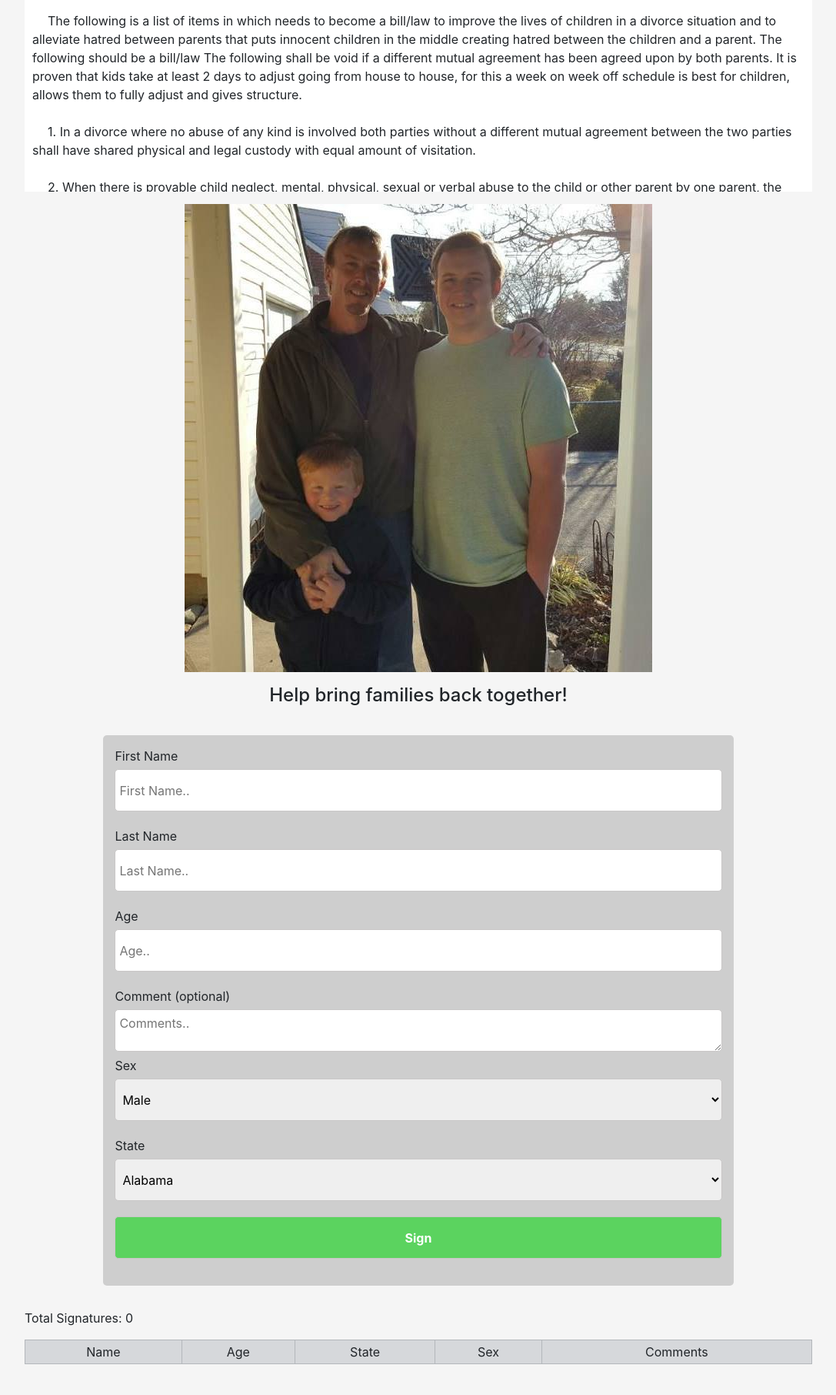
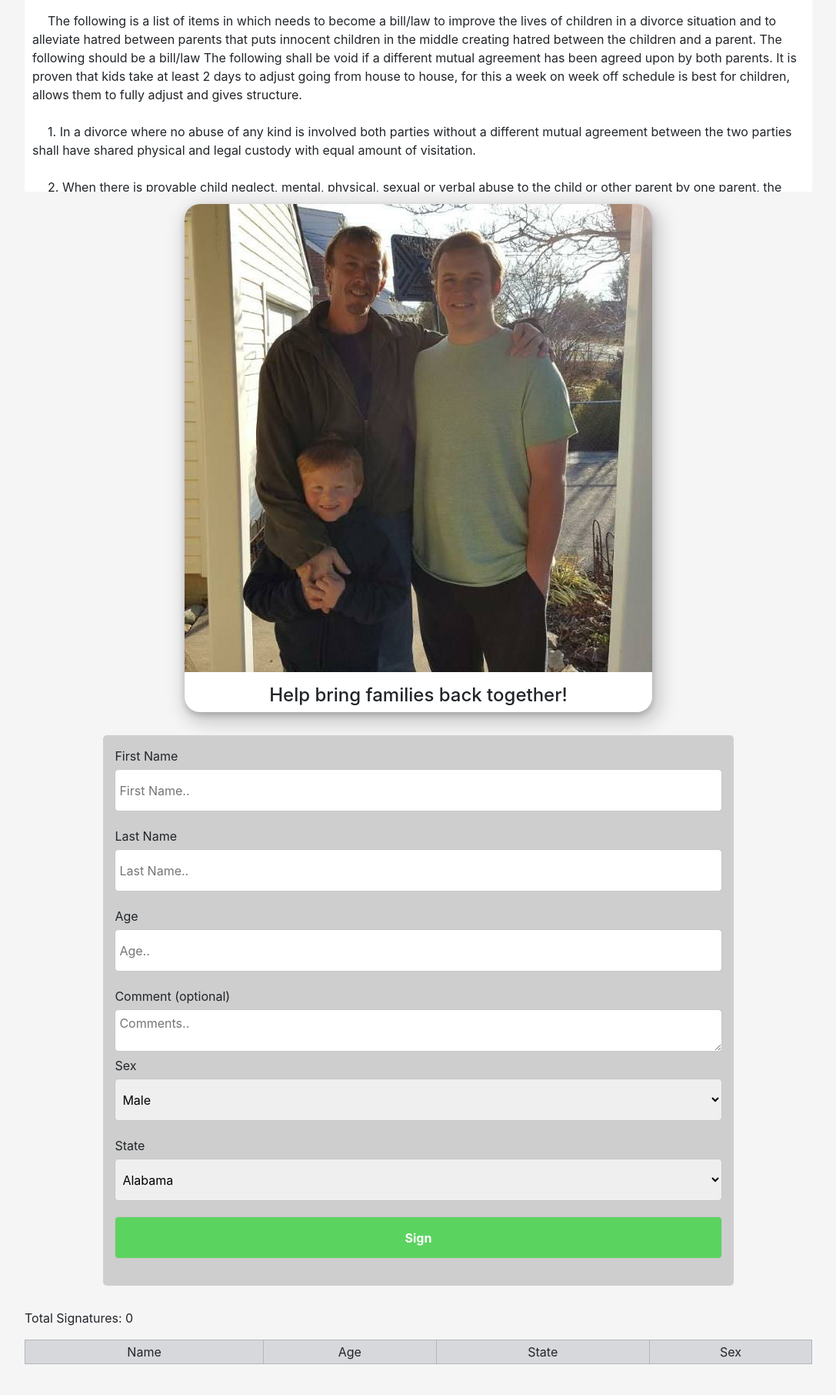
Before and after one commit to Colbyjoe97/Equal_Parental_Rights, a Django app: page / in a window 1280 px wide. Shown: the part 107-1919 px from the top of the page at 77% size, without its empty margins (96-1183 px from the left). Run offline with Django 3.2, Linux system fonts and the light colour scheme; data that the repository does not hold is empty; some libraries are stand-ins or nearby versions.

Commit message:
made image look better

```diff
--- a/apps/my_app/static/style.css
+++ b/apps/my_app/static/style.css
@@ -20,11 +20,26 @@
     flex-wrap: wrap;
 }
 .middle-left {
-    margin-bottom: 20px;
-    flex: 1;
+    /* min-width: 50%; */
+    max-width: 100%;
+    background-color: white;
+    box-shadow: 0 4px 8px 0 rgba(0, 0, 0, 0.2), 5px 8px 25px 5px rgba(0, 0, 0, 0.19);
+    border-radius: 20px;
+    margin-bottom: 25px;
+    margin-right: 20px;
+    /* flex: 1; */
+}
+.container {
+    background-color: white;
+    border-radius: 20px;
+    width: 100%;
 }
 .middle-left img {
-    width: 80%;
+    max-width: 100%;
+    border-top-left-radius: 20px;
+    border-top-right-radius: 20px;
+    /* border-radius: 50%;
+    border: 2px solid black; */
 }
 .sign {
     margin: auto;
--- a/apps/my_app/templates/index.html
+++ b/apps/my_app/templates/index.html
@@ -108,10 +108,10 @@
         </p>
         <div class="middle flexed">
             <div class="middle-left m-auto">
-               <img src="../static/family.jpg" alt="family pic">
-               <h4 class="mt-3">
-                   Help bring families back together!
-               </h4>
+                <img src="../static/family.jpg" alt="family pic">
+                <div class="container">
+                    <h4 class="mt-3">Help bring families back together!</h4>
+                </div>
             </div>
             <div class="sign text-left">
                 {% if messages %}
@@ -170,7 +170,6 @@
                         <td>Age</td>
                         <td>State</td>
                         <td>Sex</td>
-                        <td>Comments</td>
                     </tr>
                 </thead>
                 <tbody>
@@ -180,7 +179,6 @@
                         <td>{{signee.age}}</td>
                         <td>{{signee.state}}</td>
                         <td>{{signee.sex}}</td>
-                        <td>{{signee.comment}}</td>
                     </tr>
                     {% endfor %}
                 </tbody>
```
